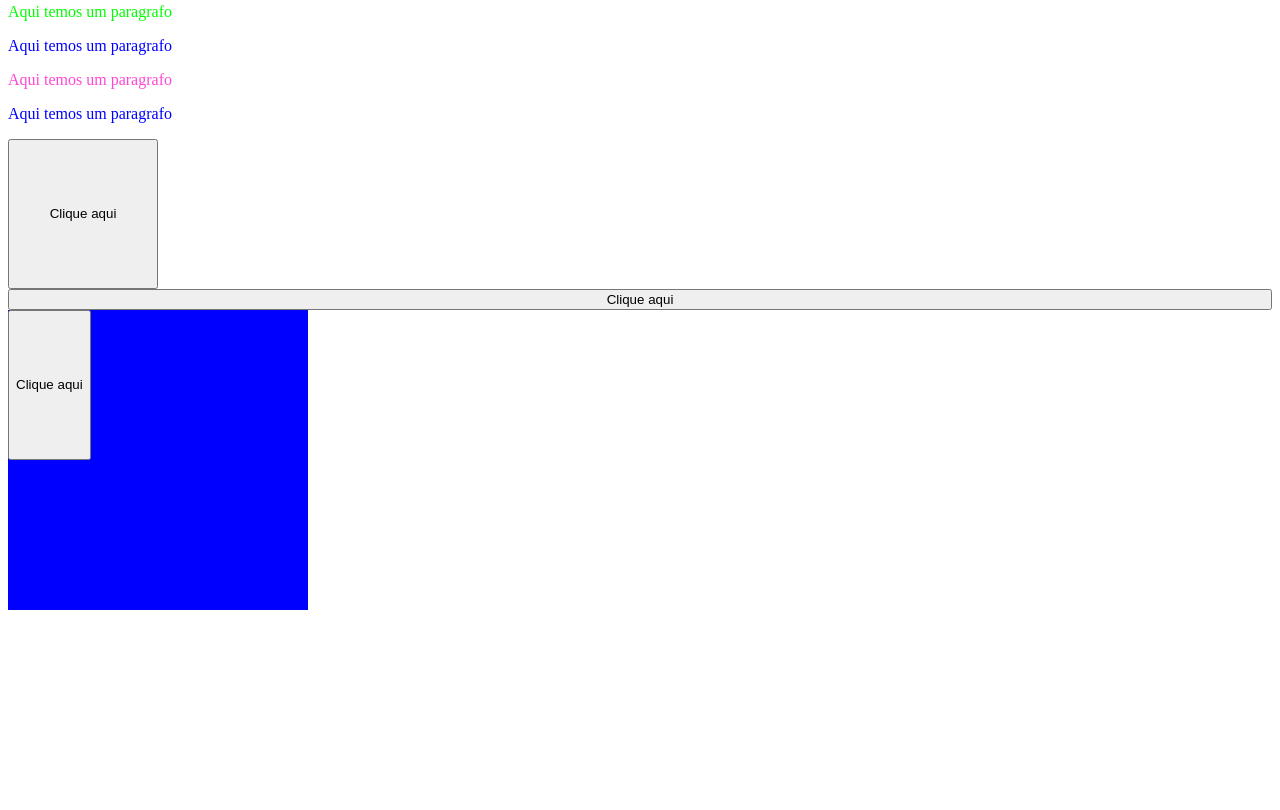
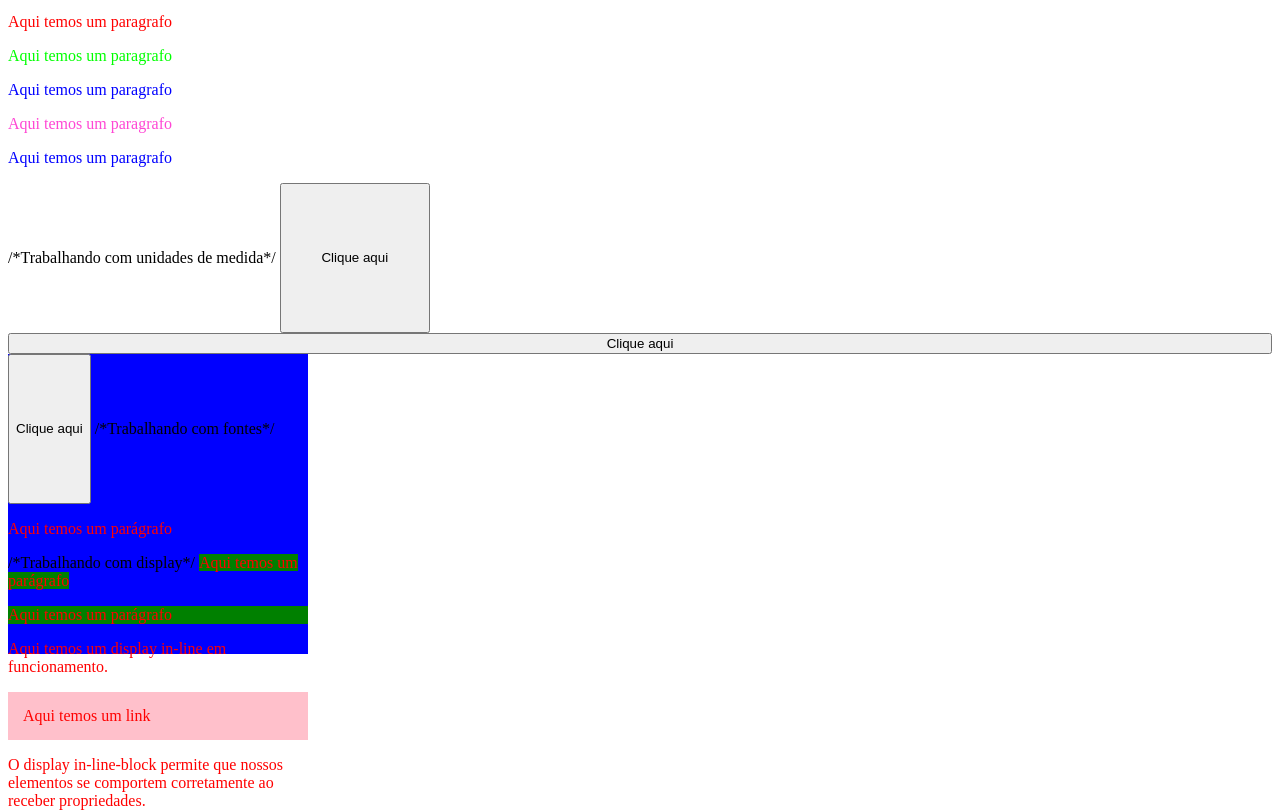
Before and after one commit to lauraperroni/potencia-feminina-html-css, a plain HTML site: page index-anotacoes.html in a window 1280 px wide. Shown: the part 564-1374 px from the top of the page. Before the commit the page ends 1182 px from the top, so only its background shows below. Drawn offline with Linux system fonts and the light colour scheme; files that its build step writes are made by us from their sources.

Commit message:
Update index-anotacoes.html

```diff
--- a/index-anotacoes.html
+++ b/index-anotacoes.html
@@ -6,8 +6,14 @@
 		<meta name="description" content="aula sobre css">
 		<title>Formas de utilizar o CSS</title>
 		<link rel="stylesheet" href="style.css">
+		<link rel="preconnect" href="https://fonts.googleapis.com">
+<link rel="preconnect" href="https://fonts.gstatic.com" crossorigin>
+<link href="https://fonts.googleapis.com/css2?family=Poppins:wght@100&display=swap"
+rel="stylesheet">
+
 	</head>
 	<body>
+		/*Trabalhando com CSS*/
 		<h2>Formas de utilizar o CSS</h2>
 		<p style="color: blue;">Essa é a forma inline</p>
 
@@ -42,8 +48,11 @@
 		<li>Item 4</li>
 		</ul>
 
+
 		<div class="exemplo4">Temos uma div aqui</div>
 
+
+		/*Trabalhando com cores*/
 		<p class="exemplo5">Aqui temos um paragrafo</p>
 		<p class="exemplo6">Aqui temos um paragrafo</p>
 		<p class="exemplo7">Aqui temos um paragrafo</p>
@@ -52,11 +61,29 @@
 		<p class="exemplo10">Aqui temos um paragrafo</p>
 		</main>
 
+		/*Trabalhando com unidades de medida*/
 		<button class="exemplo11">Clique aqui</button>
 		<button class="exemplo12">Clique aqui</button>
 
 		<div class="pai">
 		<button class="filho">Clique aqui</button>
+
+		/*Trabalhando com fontes*/
+
+		<p class="texto">Aqui temos um parágrafo</p>
+
+		/*Trabalhando com display*/
+
+		<p class="texto1">Aqui temos um parágrafo</p>
+
+		<p class="texto2">Aqui temos um parágrafo</p>
+
+		<p class="texto3">Aqui temos um display in-line em
+		funcionamento.</p>
+
+		<p class="linkk">Aqui temos um link</p>
+		<p class="texto3">O display in-line-block permite que nossos
+		elementos se comportem corretamente ao receber propriedades.</p>
 		</div>
 	</body>
 </html>
```
